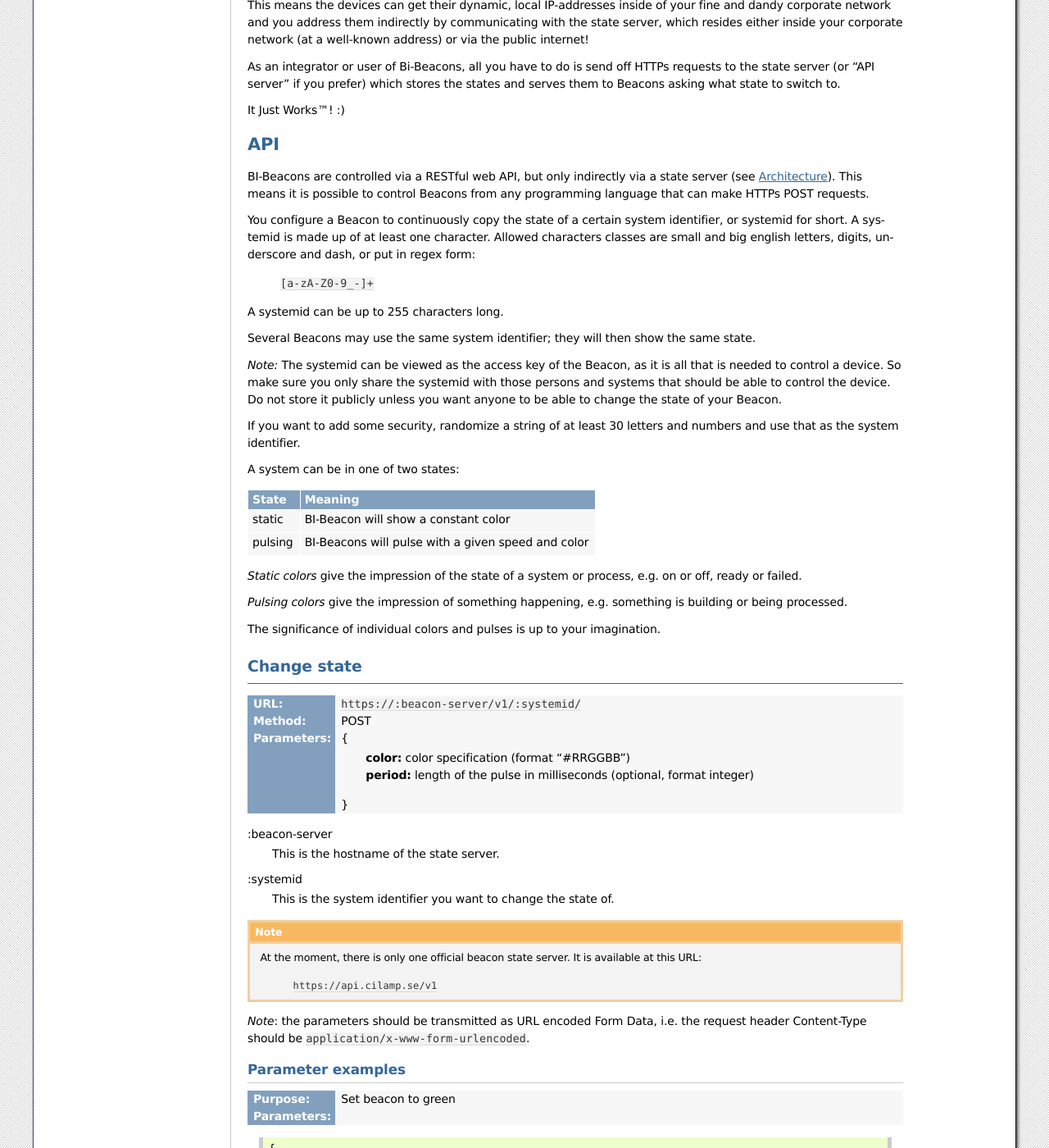
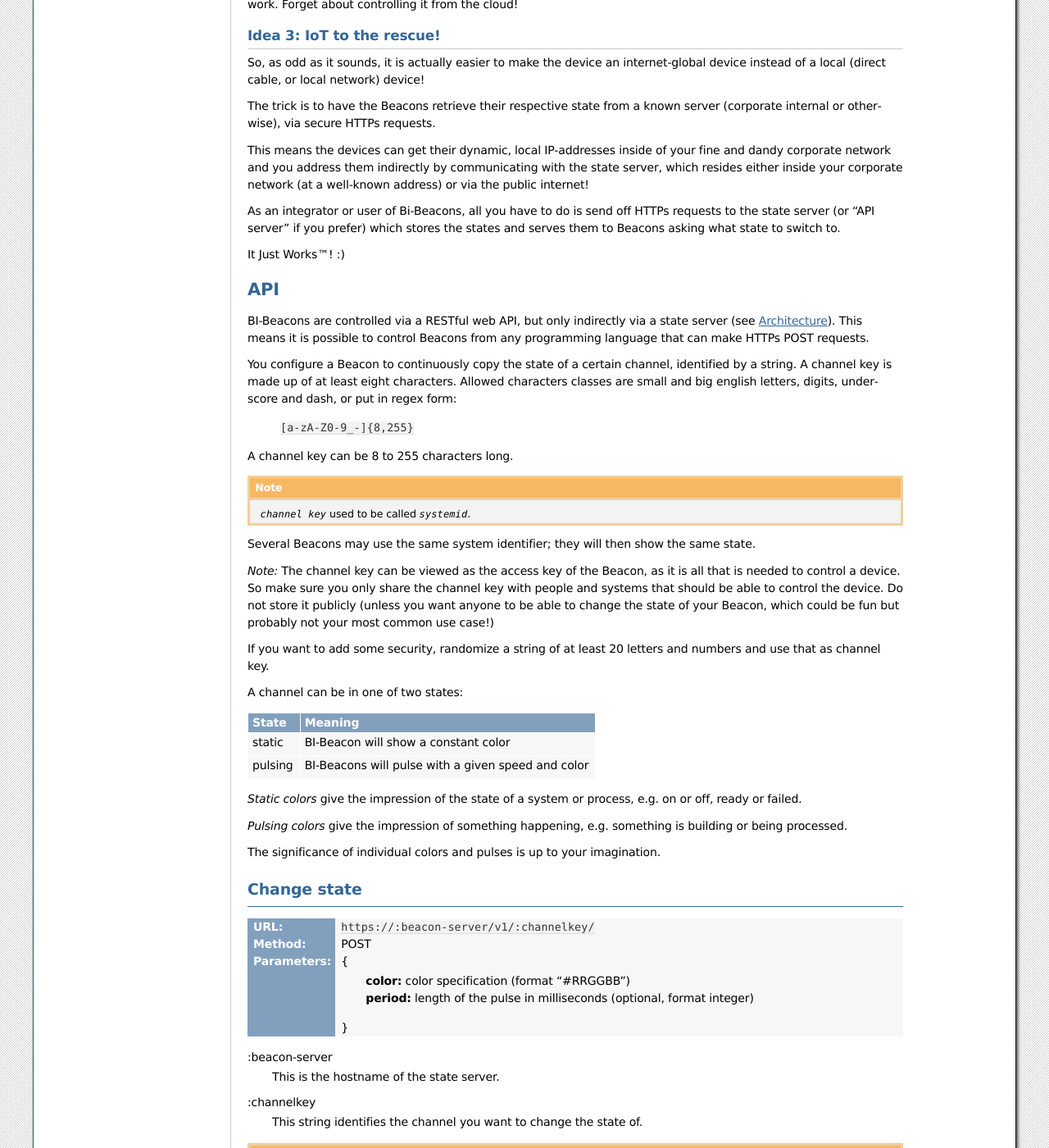
Before and after one commit to BI-Beacon/docs, a Sphinx documentation site: the page built from docs/api.rst, in a window 1280 px wide and 1400 px high, scrolled down 1950 px. Shown: the whole window at 82% size. Built offline with Sphinx 7.4.7, drawn with Linux system fonts in a browser that asks for light colours; pages that are not in the unit, such as notebooks, are missing from menus; some of the changed text lies outside the part shown.

Commit message:
renamed systemid to channelkey

```diff
--- a/docs/api.rst
+++ b/docs/api.rst
@@ -15,29 +15,41 @@
 
 .. tip::
 
-    You can read more about the concept behind BI-beacon on the
-    official home page:
+    Read more about the ideas behind BI-beacon on the concept page:
 
     https://bi-beacon.com
 
+    And, of course, support the project by getting your own Beacon
+    in the web shop!
+
+    https://bi-beacon.se
+
 In a nutshell: BI-Beacons use a RESTful API.
 
-There is only one end-point: ``/<systemid>``.
+There is only one end-point: ``/<channelkey>``.
 
-This endpoint serves as the controlling mechanism for *system* with ID
-`systemid`.
+This endpoint serves as the controlling mechanism for *channel* with ID
+`channelkey`.
 
 Here is an example of a complete endpoint:
 
    ``https://api.cilamp.se/v1/our-beautiful-monitor``
 
 
-Multiple beacons can be configured to use the same systemid - this is
-intentional and means you can deploy several Beacons that indicate the
-same thing.
+.. note::
 
-This functionality may, for  instance, be used  if you  have multiple
-offices, or if  you want a Beacon  both in the conference  room and at
+    `channel key` used to be called `systemid`, so if you see the old name
+    somewhere - please give us a shout and we'll fix it! Or even better,
+    fork the docs repo, fix the mistake and make a pull request! :)
+
+    Repo found on GitHub here `Documentation repository`_.
+
+Multiple beacons can be configured to copy the state of the same channel -
+this is intentional and means you can deploy several Beacons that indicate
+the same thing.
+
+This functionality may, for  instance, be used if you have multiple
+offices, or if you want a Beacon both in the conference room and at
 the coffee machine.
 
 
@@ -168,27 +180,31 @@
 requests.
 
 You configure a Beacon to continuously copy the state of a certain
-system identifier, or systemid for short. A systemid is made up of at
-least one character. Allowed characters classes are small and big
+channel, identified by a string. A channel key is made up of at
+least eight characters. Allowed characters classes are small and big
 english letters, digits, underscore and dash, or put in regex form:
 
-        ``[a-zA-Z0-9_-]+``
+        ``[a-zA-Z0-9_-]{8,255}``
 
-A systemid can be up to 255 characters long.
+A channel key can be 8 to 255 characters long.
+
+.. note::
+    `channel key` used to be called `systemid`.
 
 Several Beacons may use the same system identifier; they will then
 show the same state.
 
-*Note:* The systemid can be viewed as the access key of the Beacon,
+*Note:* The channel key can be viewed as the access key of the Beacon,
 as it is all that is needed to control a device. So make sure you
-only share the systemid with those persons and systems that should
-be able to control the device. Do not store it publicly unless you
-want anyone to be able to change the state of your Beacon.
+only share the channel key with people and systems that should
+be able to control the device. Do not store it publicly (unless you
+want anyone to be able to change the state of your Beacon, which
+could be fun but probably not your most common use case!)
 
-If you want to add some security, randomize a string of at least 30
-letters and numbers and use that as the system identifier.
+If you want to add some security, randomize a string of at least 20
+letters and numbers and use that as channel key.
 
-A system can be in one of two states:
+A channel can be in one of two states:
 
 +---------+--------------------------------------------------------+
 | State   |  Meaning                                               |
@@ -209,7 +225,7 @@
 Change state
 ------------
 
-:URL:       ``https://:beacon-server/v1/:systemid/``
+:URL:       ``https://:beacon-server/v1/:channelkey/``
 
 :Method:    POST
 
@@ -224,8 +240,8 @@
 :beacon-server
     This is the hostname of the state server.
 
-:systemid
-    This is the system identifier you want to change the state of.
+:channelkey
+    This string identifies the channel you want to change the state of.
 
 .. note:: At the moment, there is only one official beacon state server.
           It is available at this URL:
@@ -271,7 +287,7 @@
 
 ::
 
-    {"message": "':systemid' updated"}
+    {"message": "':channelkey' updated"}
 
 On error
 
@@ -287,9 +303,12 @@
 ~~~~~~~~~~~~~~~~
 
 The following will make a POST request to the BI-Beacon state server
-``api.cilamp.se`` to change the state of the system identified by
-`testsystem` to green:
+``api.cilamp.se`` to change the state of the channel named
+`testchannel` to green:
 
 ::
 
-    curl -X POST -F "color=#00FF00" "https://api.cilamp.se/v1/testsystem"
+    curl -X POST -F "color=#00FF00" "https://api.cilamp.se/v1/testchannel"
+
+
+.. _`Documentation repository`: https://github.com/BI-Beacon/docs
--- a/docs/conf.py
+++ b/docs/conf.py
@@ -20,13 +20,13 @@
 # -- Project information -----------------------------------------------------
 
 project = 'BI-Beacon'
-copyright = '2018, Olof Bjarnason'
+copyright = '2018-2019, Olof Bjarnason'
 author = 'Olof Bjarnason'
 
 # The short X.Y version
 version = ''
 # The full version, including alpha/beta/rc tags
-release = 'v0.50'
+release = 'v0.55'
 
 
 # -- General configuration ---------------------------------------------------
```
Also changed, not shown: docs/setup.rst (+23 -8 lines).
